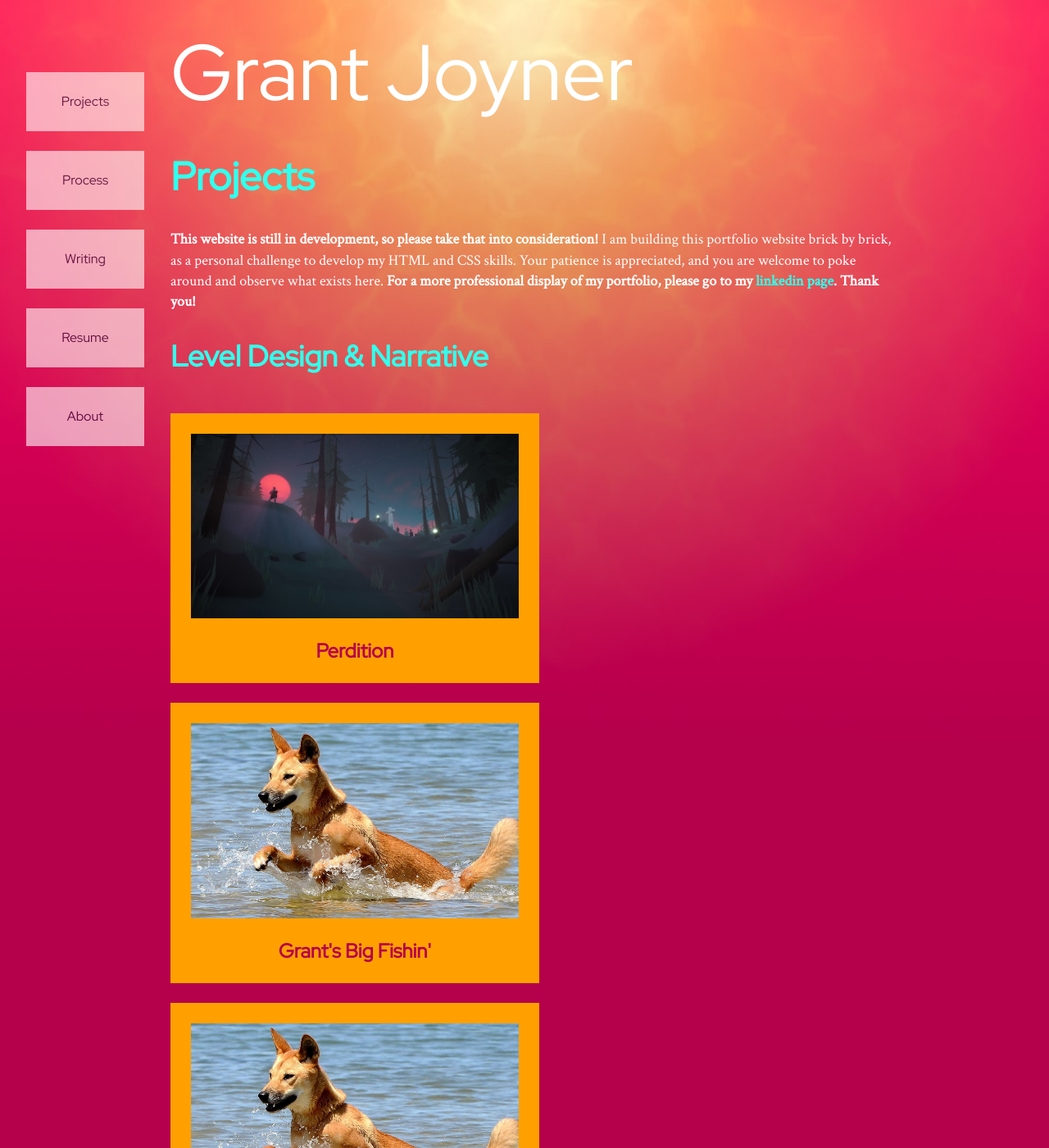
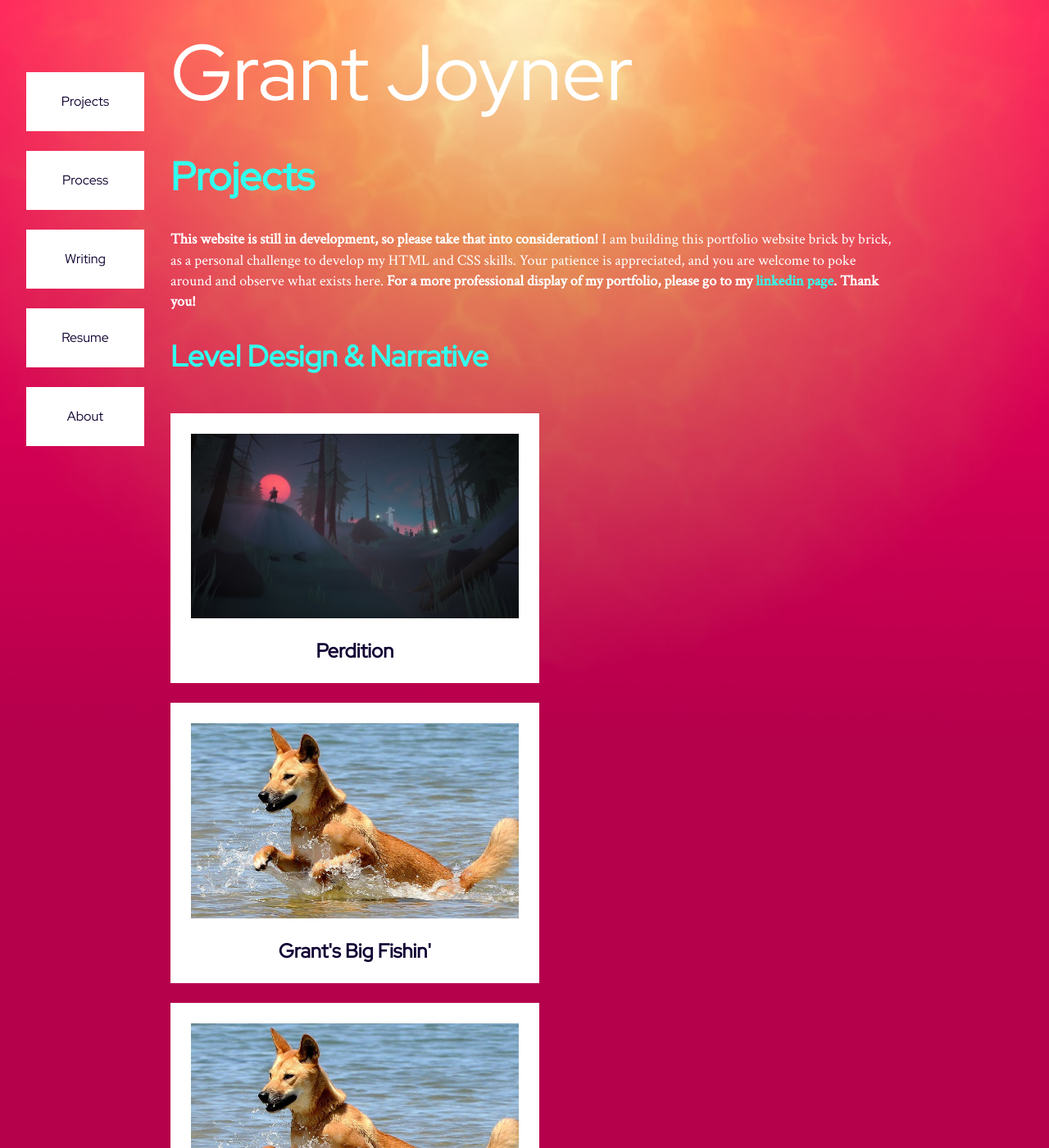
Before and after one commit to digigrant/digigrant.github.io, a Jekyll site: the page built from index.html, in a window 1280 px wide and 1400 px high. Shown: the whole window at 82% size. Built offline with Jekyll 4.4.1, drawn with Linux system fonts in a browser that asks for light colours.

Commit message:
Update main.scss

```diff
--- a/_sass/main.scss
+++ b/_sass/main.scss
@@ -8,7 +8,7 @@
 
 body
 {
-    background-color: #B5004C;
+    background-color: $color3;
     background-image: url("/assets/images/background_small.jpg");
     background-repeat: no-repeat;
     background-size: 100%;
@@ -35,14 +35,13 @@ nav
     line-height: 72px;
     margin-bottom: 24px;
 
-    background-color: #ffffff;
-    opacity: 0.6;
+    background-color: $color1;
     text-align: center;
     float: left;
 
     &:hover
     {
-        opacity: 1.0;
+        background-color: $color5;
     }
 }
 
@@ -135,7 +134,7 @@ footer
             margin-right: 24px;
             margin-bottom: 24px;
 
-            background-color: $color2;
+            background-color: $color1;
             float: left;
 
             img
@@ -149,7 +148,7 @@ footer
 
             h3
             {
-                color: $color3;
+                color: $color5;
                 text-align: center;
             }
         }
@@ -158,11 +157,11 @@ footer
         {
             .col
             {
-                background-color: $color4;
+                background-color: $color5;
 
                 h3
                 {
-                    color: $color5;
+                    color: $color1;
                 }
             }
         }
@@ -173,7 +172,8 @@ footer
 .project-header
 {
     clear: left;
-    background-color: #100030;
+    background-color: $color1;
+    opacity: 0.5;
     padding: 30px;
     overflow: auto;
 
@@ -240,7 +240,7 @@ footer
                     margin-right: 24px;
                     margin-bottom: 24px;
 
-                    background-color: #32FFED;
+                    background-color: $color1;
                     text-align: center;
 
                     &:hover
```
